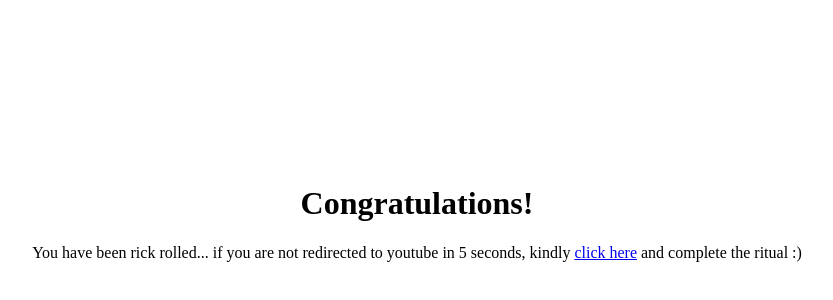
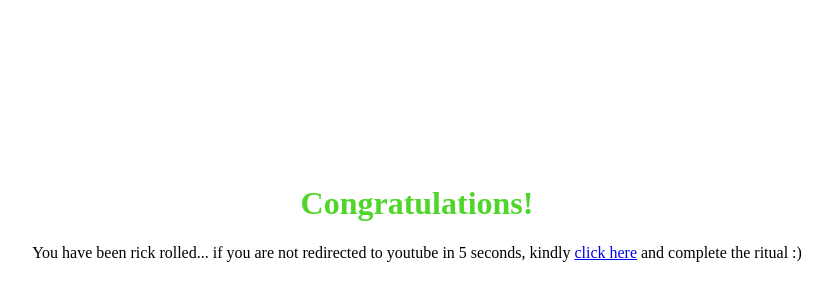
Before and after one commit to pulse28/pulse28.github.io, a plain HTML site: page profile-visit/index.html in a window 1280 px wide. Shown: the part 92-392 px from the top of the page, without its empty margins (223-1056 px from the left). Drawn offline with Linux system fonts and the light colour scheme.

Commit message:
Update index.html

```diff
--- a/profile-visit/index.html
+++ b/profile-visit/index.html
@@ -8,11 +8,10 @@
  <audio autoplay>
   <!-- <source src="horse.ogg" type="audio/ogg"> -->
   <source src="rr.mp3" type="audio/mpeg">
-Your browser does not support the audio element.
 </audio>
 
 <body style="text-align:center;">
-  <h1>Congratulations!</h1>
+  <h1 style="color: #50d62b">Congratulations!</h1>
   <p>You have been rick rolled... if you are not redirected to youtube in 5 seconds, kindly <a href="https://www.youtube.com/watch?v=dQw4w9WgXcQ/">click here</a> and complete the ritual :)</p>
 </body>
 
```
